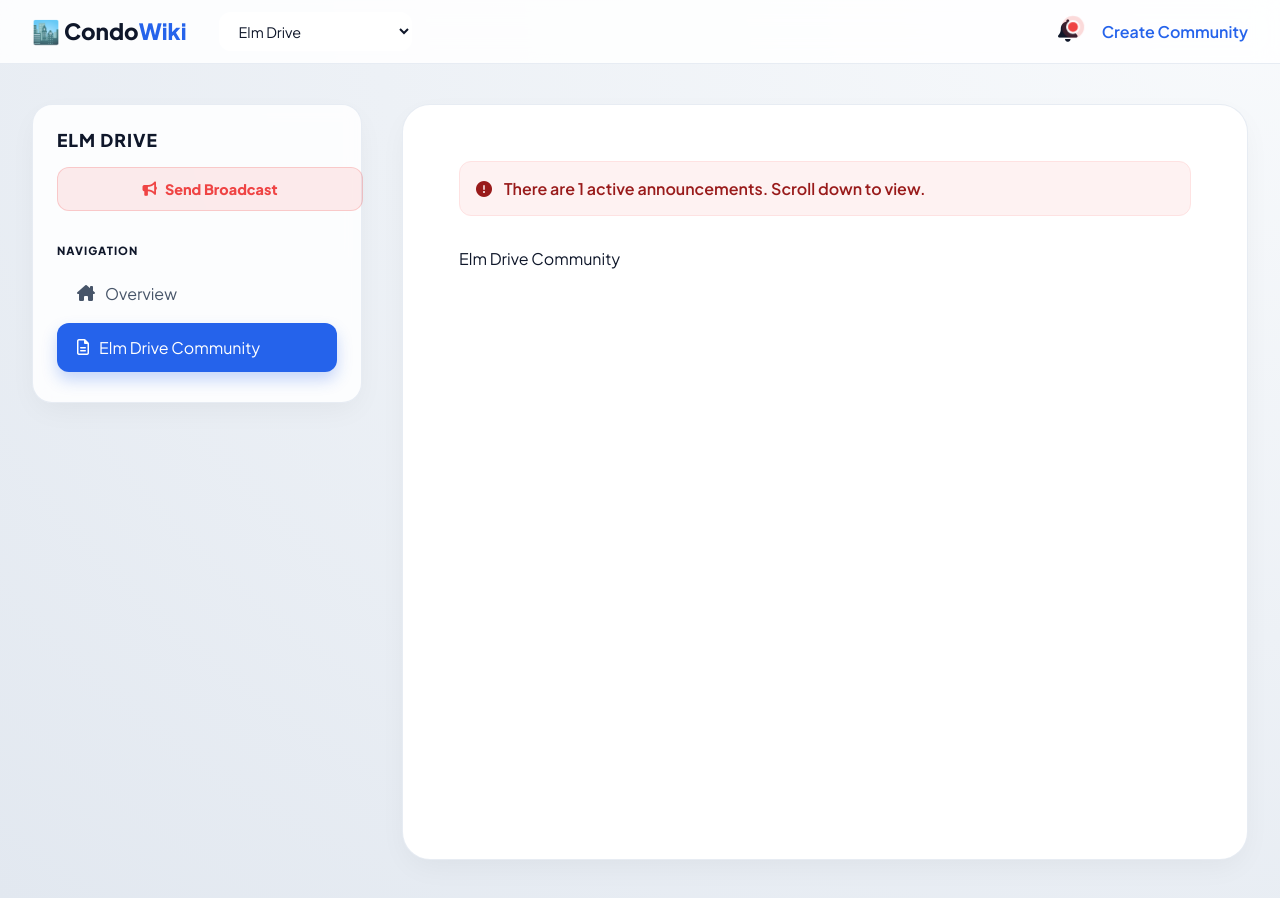
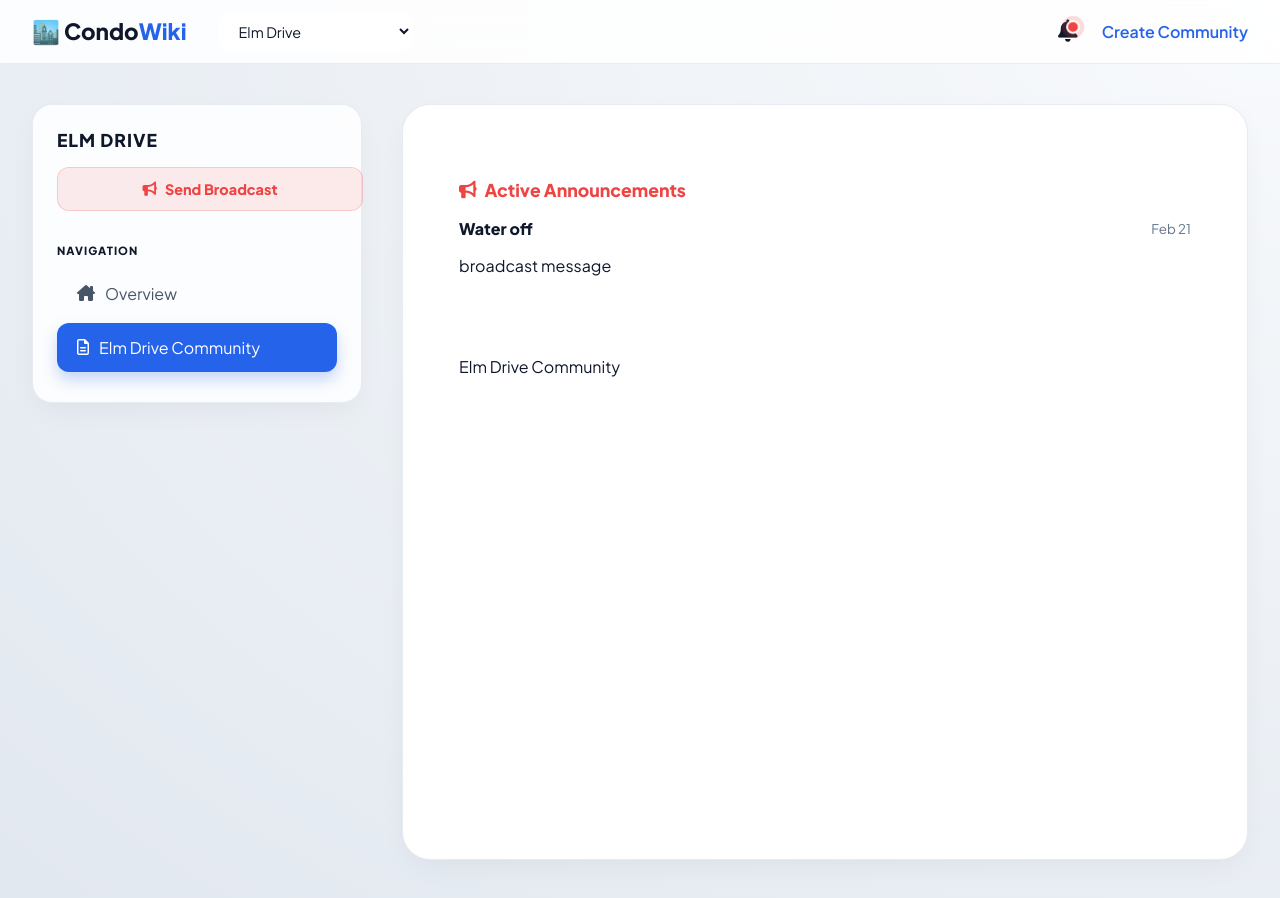
Before and after one commit to dekumar2-lab/lab-community, a Jekyll site: the page built from content/elm-drive/index.md, in a window 1280 px wide. Built offline with Jekyll 4.4.1, drawn with Linux system fonts in a browser that asks for light colours.

Commit message:
Notification broadcaster implementation

```diff
--- a/_layouts/default.html
+++ b/_layouts/default.html
@@ -75,16 +75,30 @@
     </aside>
     {% endif %}
 
-    <main class="content-card">
-        {% if page.condo and community_alerts.size > 0 %}
-            <div class="active-alerts-banner">
-                <i class="fa-solid fa-circle-exclamation"></i>
-                <span>There are {{ community_alerts.size }} active announcements. Scroll down to view.</span>
+<main class="content-card">
+    {% if page.condo %}
+        {% assign alerts = site.pages | where: "layout", "broadcast" | where: "condo", page.condo | sort: 'date' | reverse %}
+        {% if alerts.size > 0 %}
+            <div class="broadcast-container" style="margin-bottom: 2.5rem;">
+                <h3 style="color: #ef4444; display: flex; align-items: center; gap: 8px; font-size: 1.1rem;">
+                    <i class="fa-solid fa-bullhorn"></i> Active Announcements
+                </h3>
+                {% for alert in alerts %}
+                    <div class="alert-box">
+                        <div style="display: flex; justify-content: space-between; align-items: center; margin-bottom: 0.5rem;">
+                            <strong style="font-size: 1rem;">{{ alert.title }}</strong>
+                            <small style="color: #64748b;">{{ alert.date | date: "%b %d" }}</small>
+                        </div>
+                        <div class="alert-content">{{ alert.content | markdownify }}</div>
+                    </div>
+                {% endfor %}
             </div>
+            <hr style="border: 0; border-top: 1px solid var(--glass-border); margin-bottom: 2.5rem;">
         {% endif %}
+    {% endif %}
 
-        {{ content }}
-    </main>
+    {{ content }}
+</main>
 </div>
 
 </body>
```
